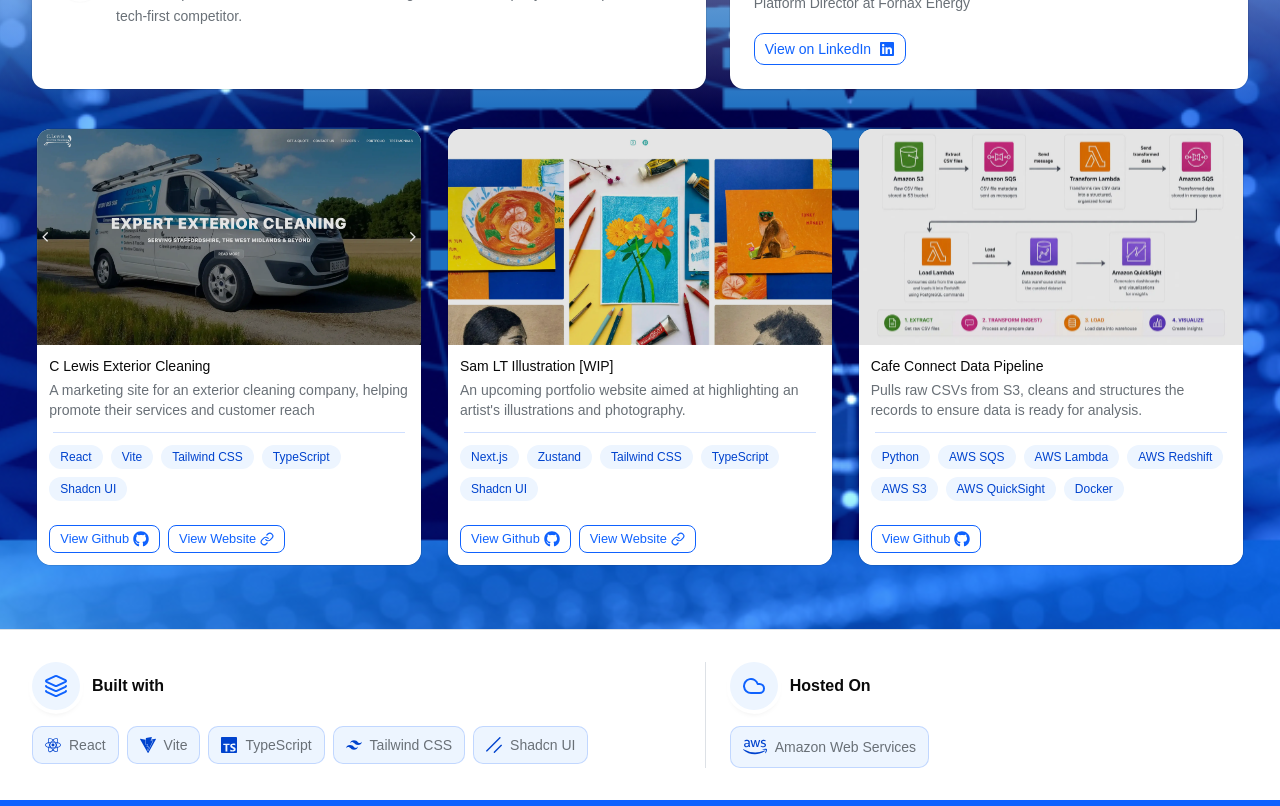
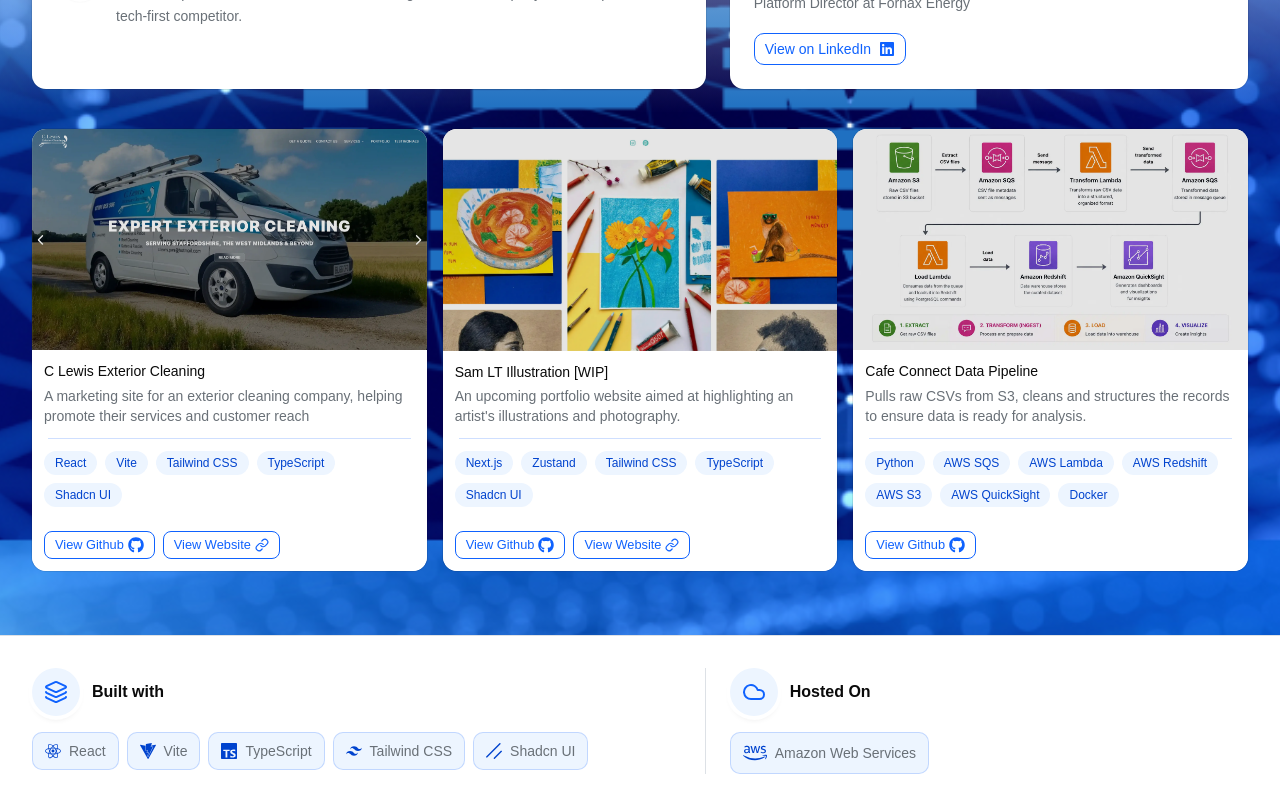
Before and after one commit to JoabFelton138/joab-portfolio, a React (Vite) app in the folder joab-portfolio/: page / in a window 1280 px wide. Shown: the part 1060-1866 px from the top of the page. Built offline with nearby package versions, Linux system fonts and the light colour scheme.

Commit message:
style: adjusted max-w of cards, added additional col breakpoint

```diff
--- a/joab-portfolio/src/components/projects/ProjectCard.tsx
+++ b/joab-portfolio/src/components/projects/ProjectCard.tsx
@@ -15,7 +15,7 @@
 
 export function ProjectCard({ project }: { project: Project }) {
   return (
-    <Card size="sm" className="relative mx-auto flex h-full flex-col w-full max-w-sm pt-0">
+    <Card size="sm" className="relative mx-auto flex h-full flex-col w-full pt-0">
       <div className="relative">
         <img
           src={project.image}
--- a/joab-portfolio/src/components/projects/Projects.tsx
+++ b/joab-portfolio/src/components/projects/Projects.tsx
@@ -29,7 +29,7 @@
 export const Projects = () => {
     return (
         <section className="mx-auto w-full max-w-7xl px-8 pt-4 pb-16">
-            <div className="grid grid-cols-1 md:grid-cols-3 gap-4">
+            <div className="grid grid-cols-1 md:grid-cols-2 lg:grid-cols-3 gap-4">
                 {projects.map((project) => (
                     <ProjectCard key={project.title} project={project} />
                 ))}
```
